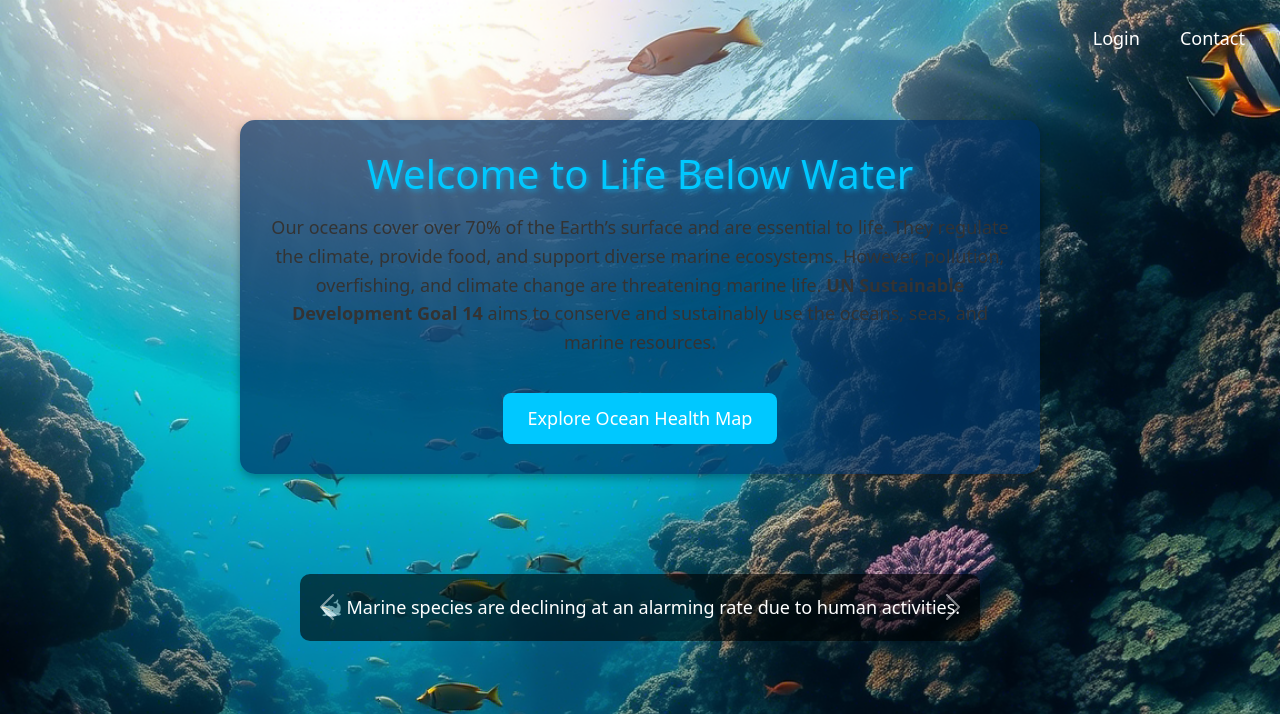
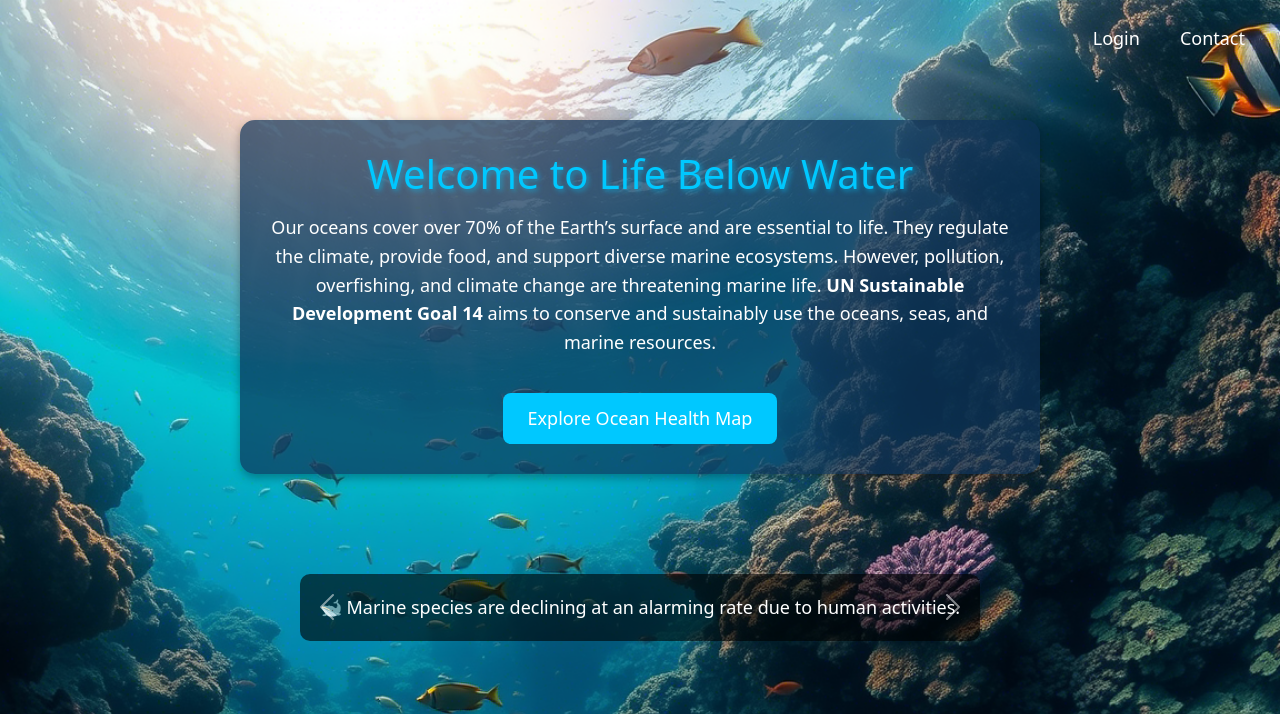
Before and after one commit to Jain2975/wpl-mini-project, a PHP site: page / in a window 1280 px wide. Shown: the top 714 px of the page. Run offline with PHP 8.4, Linux system fonts and the light colour scheme.

Commit message:
fixed home content visibility issue

```diff
--- a/index.html
+++ b/index.html
@@ -40,7 +40,7 @@
         .home-content {
             margin-top: 120px;
             text-align: center;
-            background: rgba(0, 51, 102, 0.7);
+            background: rgba(15, 51, 87, 0.7);
             padding: 30px;
             border-radius: 15px;
             width: 80%;
--- a/styles.css
+++ b/styles.css
@@ -89,7 +89,7 @@ body {
 
 .home-content p, .about-content p {
   font-size: 18px;
-  color: #333;
+  color: #ffffff;
   line-height: 1.6;
 }
 
```
